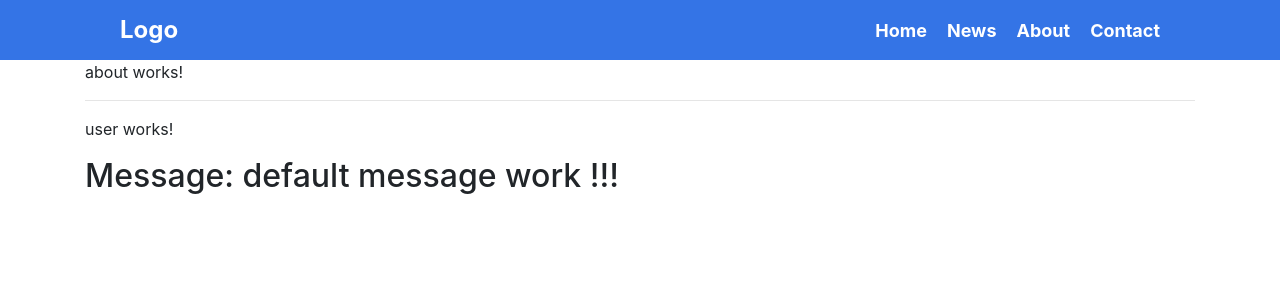
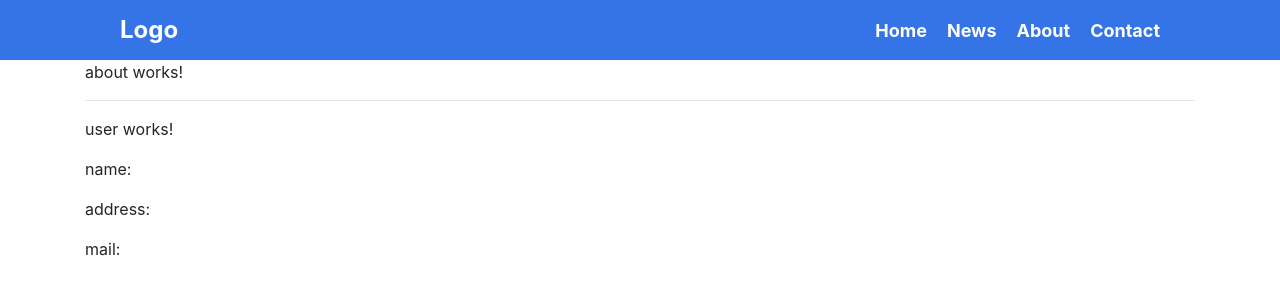
Before and after one commit to djbokisha/Header-app, an Angular app: page / in a window 1280 px wide. Both pictures are taken after a click on the link "About". Shown: the top 300 px of the page. Built offline with nearby package versions, Linux system fonts and the light colour scheme.

Commit message:
service commit

```diff
--- a/src/app/components/contact/contact.component.ts
+++ b/src/app/components/contact/contact.component.ts
@@ -1,5 +1,6 @@
 import { Component, OnInit } from '@angular/core';
 import { FormBuilder, FormGroup, Validators, } from '@angular/forms';
+import { DataServiceService } from 'src/app/services/data-service.service';
 import { nameValidator } from './name.validator';
 
 @Component({
@@ -13,7 +14,8 @@ export class ContactComponent implements OnInit {
 
 
 
-  constructor(private formBuilder: FormBuilder) {
+  constructor(private formBuilder: FormBuilder,
+              private dataService: DataServiceService) {
     this.checkoutForm = this.formBuilder.group({
 
       name: ['', [Validators.required, nameValidator()]],
@@ -37,11 +39,15 @@ export class ContactComponent implements OnInit {
   }
 
   public submitForm(data: string) {
+
     console.log(data);
     if(this.checkoutForm.valid){
       window.alert('not valid!');
       return
     }
+    this.dataService.changeMessage(this.checkoutForm.value)
+
+
   }
 
 };
--- a/src/app/services/data-service.service.ts
+++ b/src/app/services/data-service.service.ts
@@ -6,14 +6,25 @@ import { BehaviorSubject } from 'rxjs';
 })
 export class DataServiceService {
 
-    private messageSource = new BehaviorSubject<string>("default message work !!!");
-    currentMessage = this.messageSource.asObservable();
+    private messageSource = new BehaviorSubject<any>("");
 
-    private dataSource = new BehaviorSubject<string>('')
+
 
   constructor() {}
 
-  changeMessage(message: string){
+  changeMessage(message: any){
     this.messageSource.next(message)
+
+  }
+  get message(){
+    console.log(this.messageSource.value)
+
+    // return this.messageSource.value;
+
+    return this.messageSource;
+
+
+
+
   }
 }
--- a/src/app/user/user.component.html
+++ b/src/app/user/user.component.html
@@ -1,3 +1,6 @@
 <p>user works!</p>
 
-<h2>Message: {{message}}</h2>
+
+<p>name: {{ (message | async)?.name }}</p>
+<p>address:{{ (message | async)?.address }}</p>
+<p>mail: {{ (message | async)?.email }}</p>
--- a/src/app/user/user.component.ts
+++ b/src/app/user/user.component.ts
@@ -1,4 +1,5 @@
 import { Component, OnInit } from '@angular/core';
+import { Observable } from 'rxjs';
 import { DataServiceService } from '../services/data-service.service';
 
 @Component({
@@ -8,7 +9,9 @@ import { DataServiceService } from '../services/data-service.service';
 })
 export class UserComponent implements OnInit {
 
-  message: string;
+  message : Observable<any>;
+
+
 
 
   constructor(private data: DataServiceService) {
@@ -17,8 +20,7 @@ export class UserComponent implements OnInit {
    }
 
   ngOnInit(): void {
-    this.data.currentMessage.subscribe(message => this.message = message )
-
+    this.message = this.data.message
   }
 
 }
```
